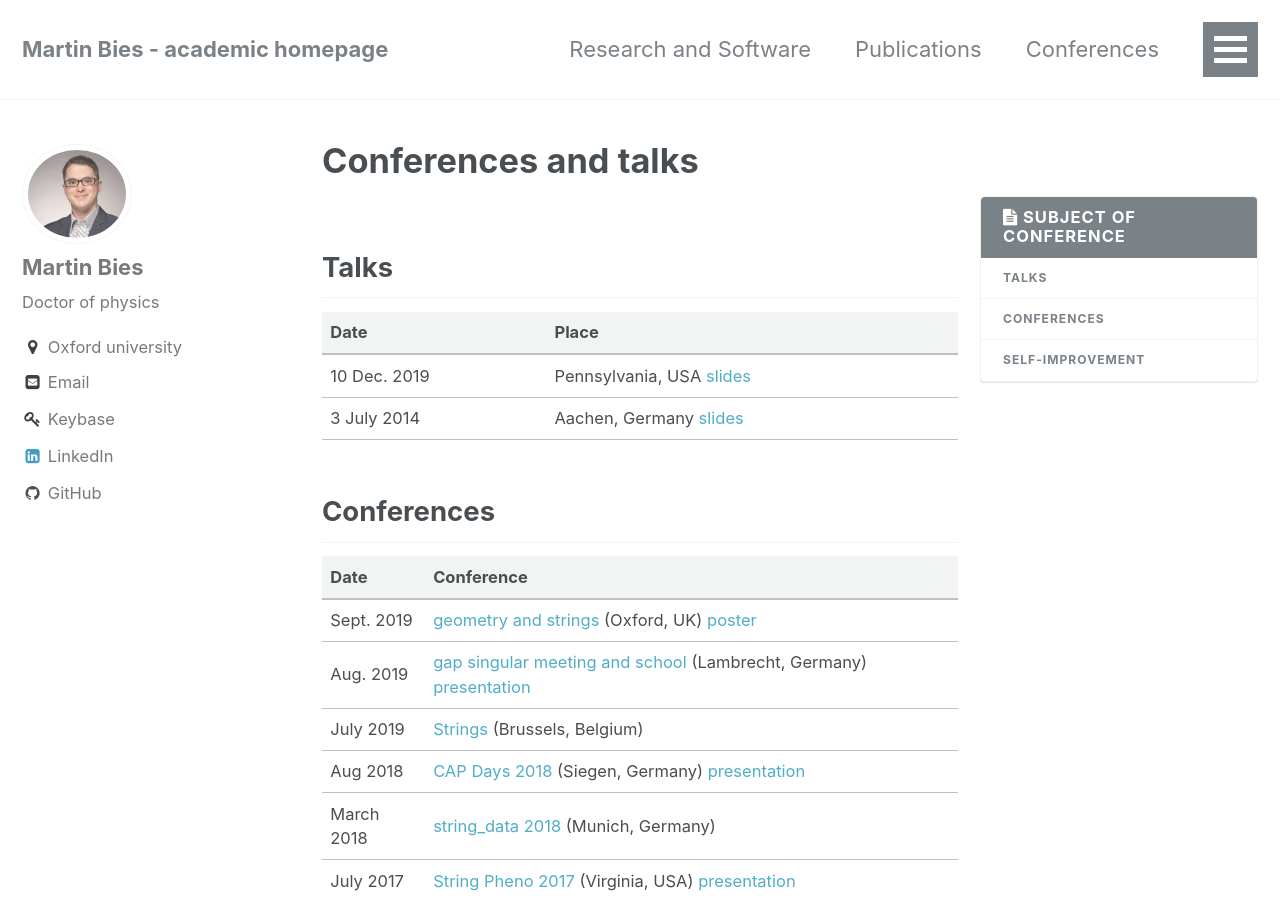
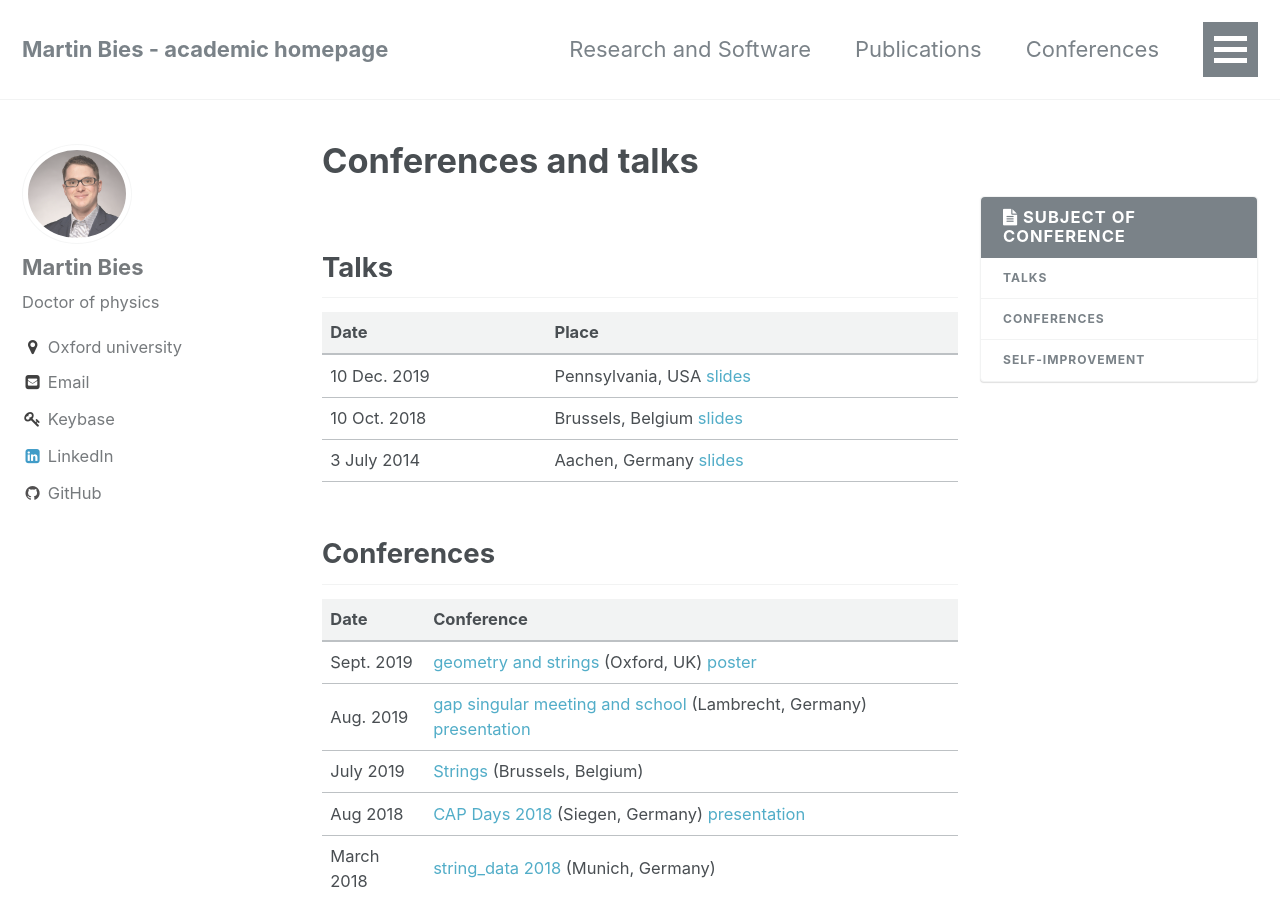
Before and after one commit to MartinBies/MartinBies.github.io, a Jekyll site: the page built from _pages/conferences.md, in a window 1280 px wide and 900 px high. Built offline with Jekyll 4.4.1, drawn with Linux system fonts in a browser that asks for light colours.

Commit message:
Add talk in Brussels

```diff
--- a/_pages/conferences.md
+++ b/_pages/conferences.md
@@ -9,6 +9,7 @@ permalink: /conferences/
  Date | Place
  ---------    :|-----------
  10 Dec. 2019   | Pennsylvania, USA [slides](/TalkUPenn19.pdf)
+ 10 Oct. 2018   | Brussels, Belgium [slides](/Brussels.pdf)
  3 July 2014   | Aachen, Germany [slides](/PresentationAachen.pdf)
 
 
```
Also changed, not shown: 1 other file.
